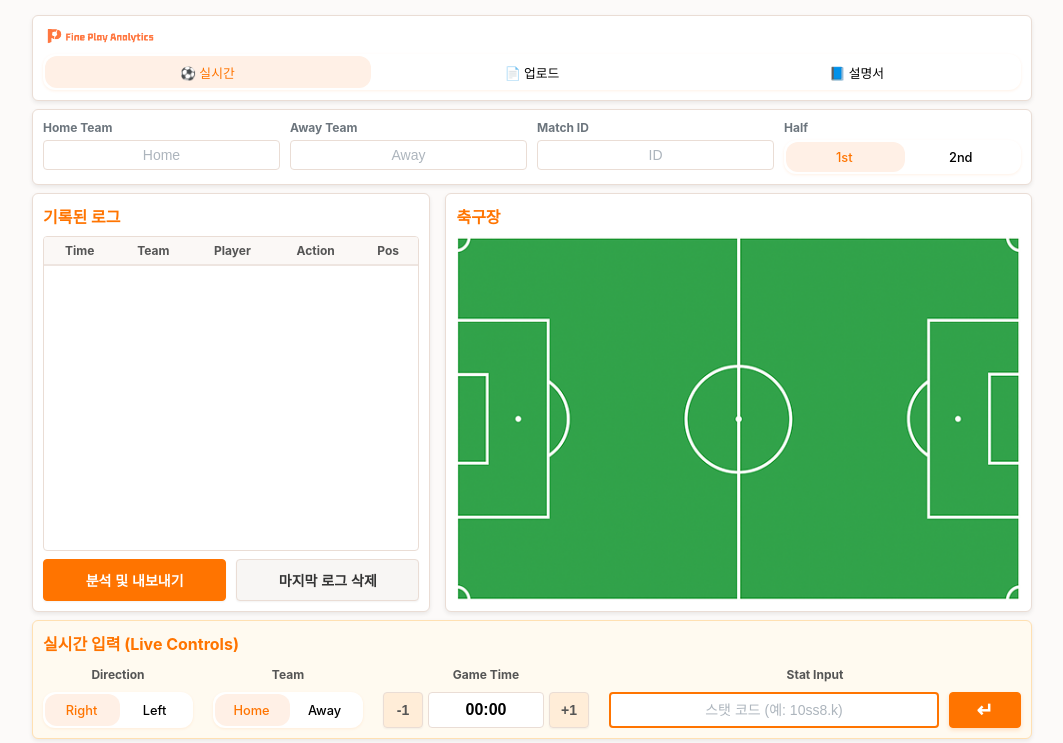
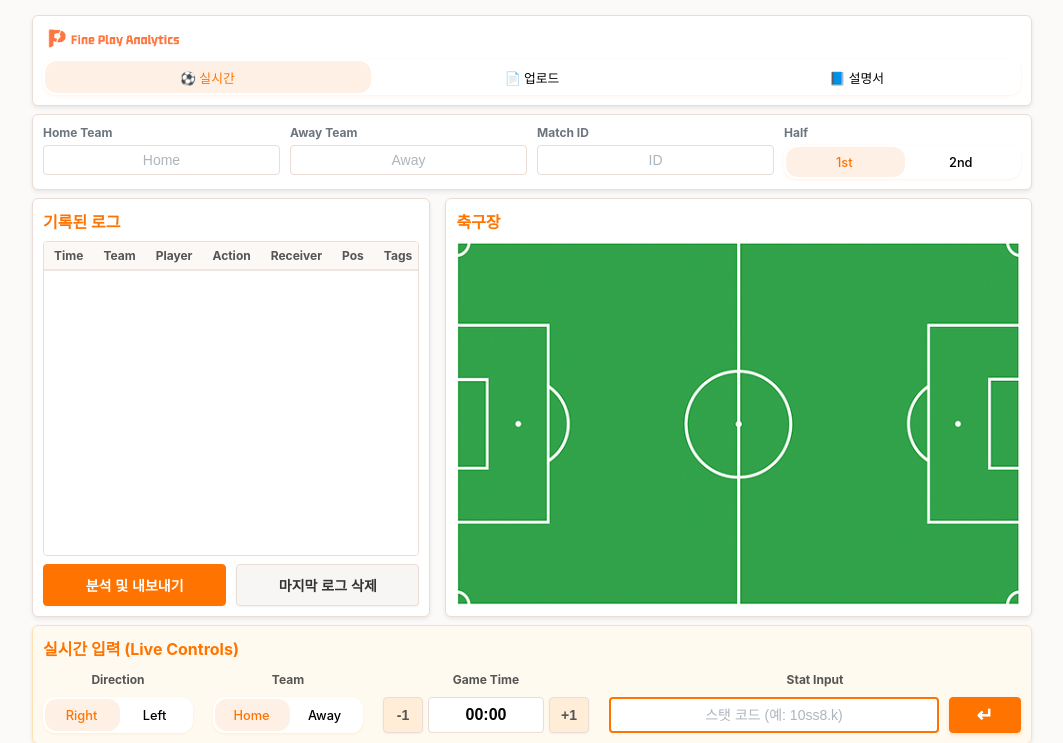
Before and after one commit to Yoonsh0214/FPA_Streamlit_App, a Flask app: page / in a window 1280 px wide. Shown: the top 743 px of the page, without its empty margins (108-1171 px from the left). Run offline with Flask 3, Linux system fonts and the light colour scheme; lists and menus that the app fills with data are empty.

Commit message:
UI/Backend update: Add Tags/Receiver to log table and resize logo to 25px height

```diff
--- a/app.py
+++ b/app.py
@@ -183,7 +183,9 @@ def generate_log():
             "Team": team,
             "Player": player_from,
             "Action": action_name,
-            "Coord": coord_str
+            "Receiver": player_to,
+            "Coord": coord_str,
+            "Tags": ', '.join(sorted(list(set(tags_list)))) if tags_list else ''
         }
 
         return jsonify({"log_text": log_text, "log_data": log_data})
--- a/templates/index.html
+++ b/templates/index.html
@@ -613,7 +613,7 @@
     <div style="width: 100%; max-width: 1000px; margin: 0 auto;">
         <div class="card" style="margin-bottom: 8px;">
             <div style="display: flex; margin-bottom: 8px;">
-                <img id="logo" src="/static/assets/logo.png" alt="logo" style="width: 120px;">
+                <img id="logo" src="/static/assets/logo.png" alt="logo" style="height: 25px; width: auto;">
             </div>
             <div id="mode-selector" class="tabs-3">
                 <input type="radio" id="mode_live" name="app_mode" value="live" checked>
@@ -681,7 +681,9 @@
                                     <th>Team</th>
                                     <th>Player</th>
                                     <th>Action</th>
+                                    <th>Receiver</th>
                                     <th>Pos</th>
+                                    <th>Tags</th>
                                 </tr>
                             </thead>
                             <tbody>
@@ -1015,7 +1017,9 @@
                     <td>${logData.Team}</td>
                     <td>${logData.Player}</td>
                     <td>${logData.Action}</td>
+                    <td>${logData.Receiver}</td>
                     <td>${logData.Coord}</td>
+                    <td>${logData.Tags}</td>
                 `;
                 logTableBody.appendChild(row);
 
```
